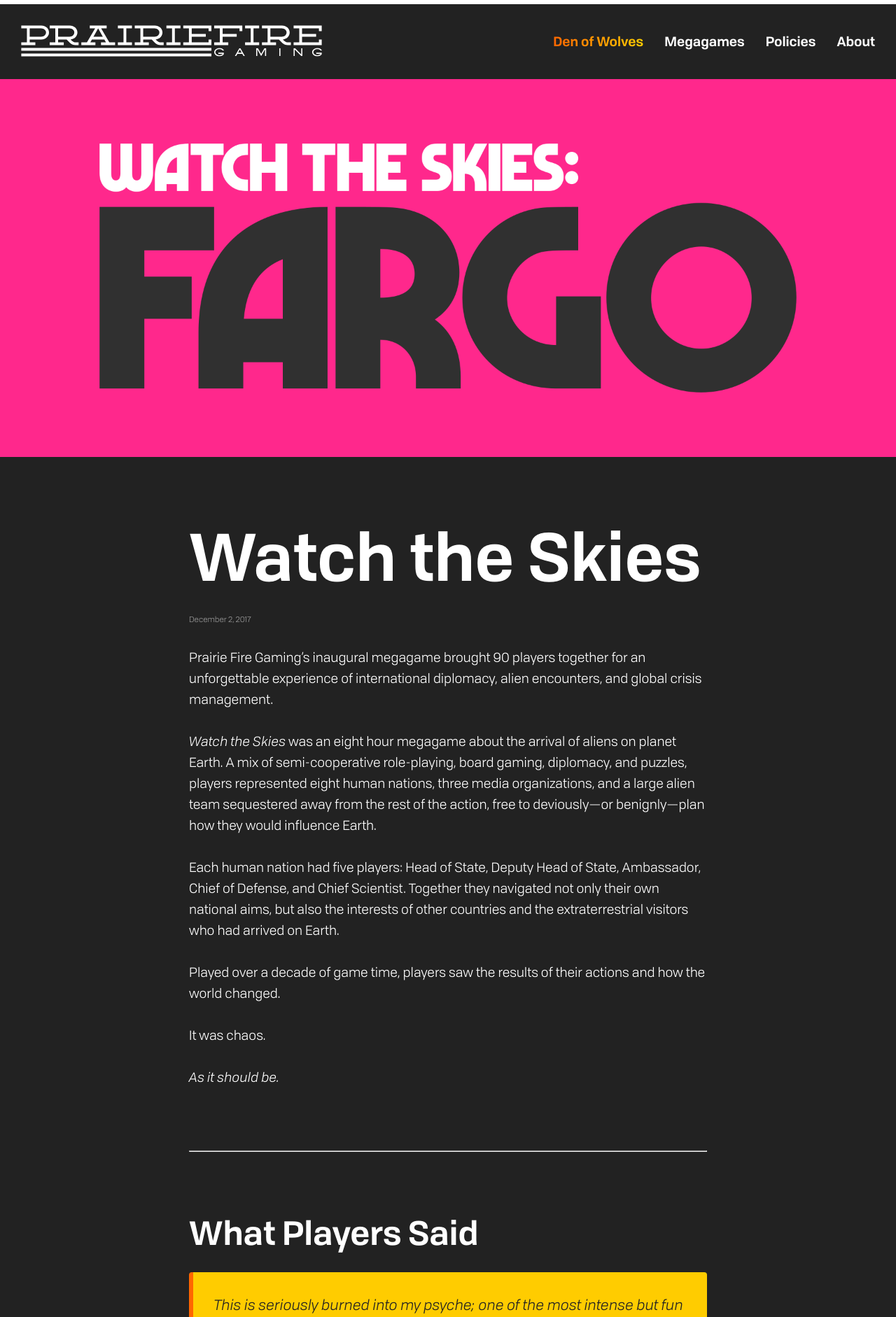
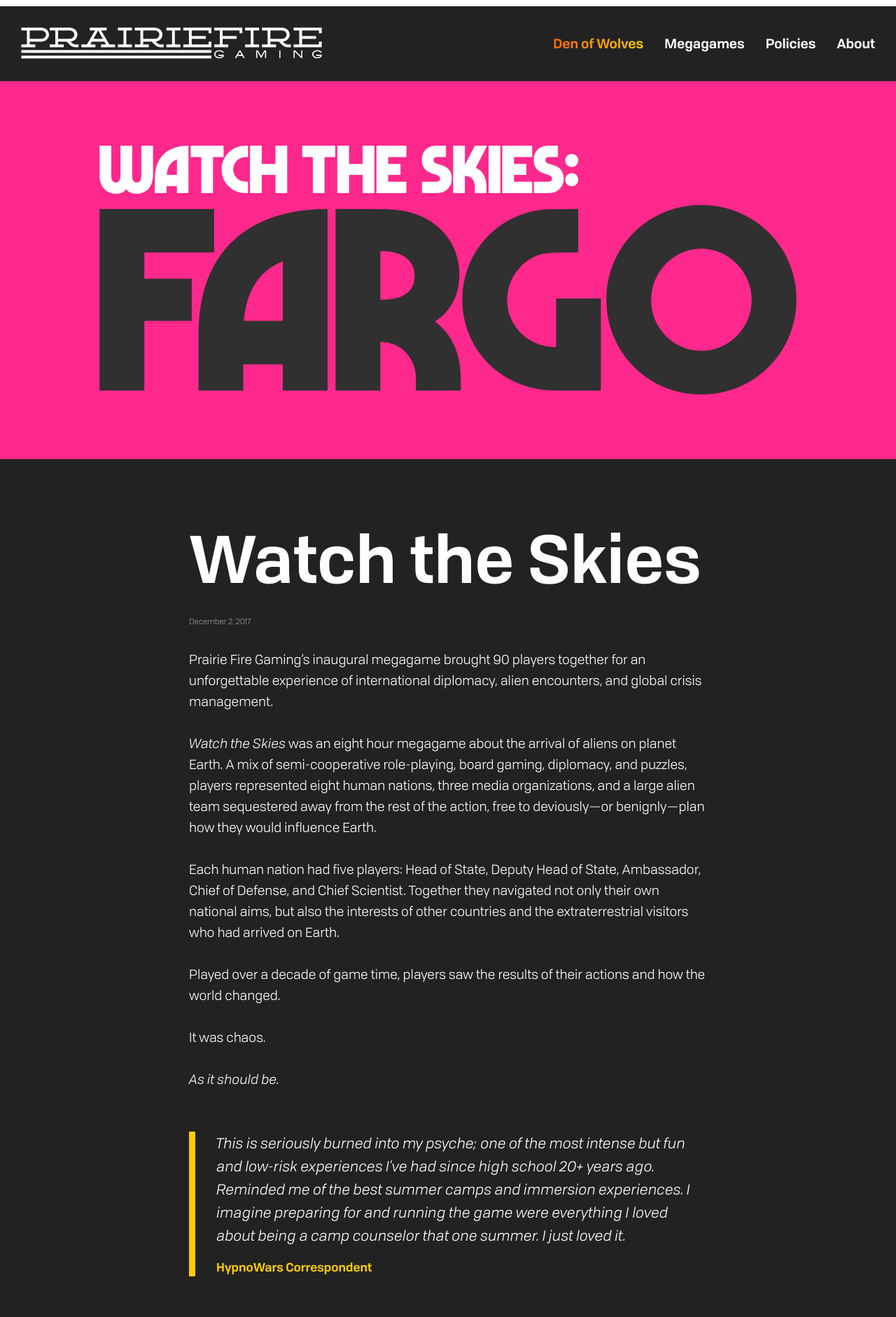
Before and after one commit to jedlimke/prairiefiregaming.com, a Jekyll site: the page built from _posts/2017-12-02-watch-the-skies.md, in a window 1280 px wide. Shown: the top 1882 px of the page at 70% size. Built offline with Jekyll 4.4.1, drawn with Linux system fonts in a browser that asks for light colours.

Commit message:
Quote styling

```diff
--- a/_posts/2017-12-02-watch-the-skies.md
+++ b/_posts/2017-12-02-watch-the-skies.md
@@ -17,10 +17,6 @@ Played over a decade of game time, players saw the results of their actions and
 It was chaos.
 
 _As it should be._
-
----
-
-## What Players Said
 
 <div class="testimonial">
   <p>This is seriously burned into my psyche; one of the most intense but fun and low-risk experiences I've had since high school 20+ years ago. Reminded me of the best summer camps and immersion experiences. I imagine preparing for and running the game were everything I loved about being a camp counselor that one summer. I just loved it.</p>
@@ -51,8 +47,6 @@ _As it should be._
 	<p>I just want to thank you again for the amount of enjoyment I got out of this experience. I will for sure do it again next time.</p>
 	<cite>French Prime Minister</cite>
 </div>
-
----
 
 ## After-Action Report
 
--- a/_sass/base.scss
+++ b/_sass/base.scss
@@ -41,8 +41,8 @@
 
 	// UX
 	--border-color: #00000022;
-	--border-width: 1px;
-	--stroke-width: 6px;
+	--border-width-minor: 1px;
+	--stroke-width: 9px;
 	--border-radius: 4px;
 
 	// Font stacks
@@ -337,7 +337,7 @@ table {
 	th, td {
 		padding: 0.5rem;
 		text-align: left;
-		border-bottom: var(--border-width) solid var(--border-color);
+		border-bottom: var(--border-width-minor) solid var(--border-color);
 	}
 
 	th {
@@ -364,7 +364,7 @@ table {
 		tbody tr {
 			display: block;
 			margin-bottom: calc(var(--spacing-unit) / 2);
-			border: var(--border-width) solid var(--border-color);
+			border: var(--border-width-minor) solid var(--border-color);
 
 			// Zebra striping for cards
 			&:nth-child(even) {
@@ -545,9 +545,9 @@ table {
 .callout {
 	color: var(--brand-yellow);
 	padding: var(--spacing-unit) 0;
-	border-top: solid 0.5em var(--brand-yellow);
-	border-bottom: solid 0.5em var(--brand-yellow);
-	border-right: dashed 0.5em var(--brand-yellow);
+	border-top: solid var(--stroke-width) var(--brand-yellow);
+	border-bottom: solid var(--stroke-width) var(--brand-yellow);
+	border-right: dashed var(--stroke-width) var(--brand-yellow);
 	padding-right: var(--spacing-unit);
 	position: relative;
 	box-sizing: border-box;
@@ -887,7 +887,6 @@ table {
 	display: grid;
 	grid-template-columns: repeat(2, 1fr);
 	gap: var(--spacing-unit);
-	margin: calc(var(--spacing-unit) * 2) 0;
 
 	@media screen and (max-width: 600px) {
 		grid-template-columns: 1fr;
@@ -896,13 +895,11 @@ table {
 
 // Individual testimonial styling
 .testimonial {
-	background: var(--bg-yellow);
-	padding: var(--spacing-unit);
-	border-radius: var(--border-radius);
-	border-left: var(--stroke-width) solid var(--brand-orange);
+	padding-left: var(--spacing-unit);
+	border-left: var(--stroke-width) solid var(--brand-yellow);
 
 	p {
-		color: var(--text-dark);
+		color: var(--text-color);
 		font-size: 1.1em;
 		line-height: 1.6;
 		margin: 0 0 calc(var(--spacing-unit) / 2) 0;
@@ -915,16 +912,11 @@ table {
 
 	cite {
 		display: block;
-		color: var(--brand-orange);
+		color: var(--brand-yellow);
 		font-weight: bold;
 		font-size: 0.9em;
 		font-style: normal;
-		text-align: right;
 		margin-top: calc(var(--spacing-unit) / 2);
-
-		&::before {
-			content: "— ";
-		}
 
 		.game-title {
 			display: block;
@@ -935,3 +927,15 @@ table {
 		}
 	}
 }
+
+// *:not(.testimonials-grid) > .testimonial:nth-child(2n-1) {
+// 	text-align: right;
+// 	padding-left: unset;
+// 	padding-right: var(--spacing-unit);
+// 	border-left: unset;
+// 	border-right: var(--stroke-width) solid var(--brand-yellow);
+// }
+
+*:not(.testimonials-grid) > .testimonial {
+	margin-top: var(--spacing-unit);
+}
```
Also changed, not shown: _posts/2019-06-08-sickle.md (+0 -3 lines), assets/megagames/sickle--actual-pregame-crowd.jpeg.
